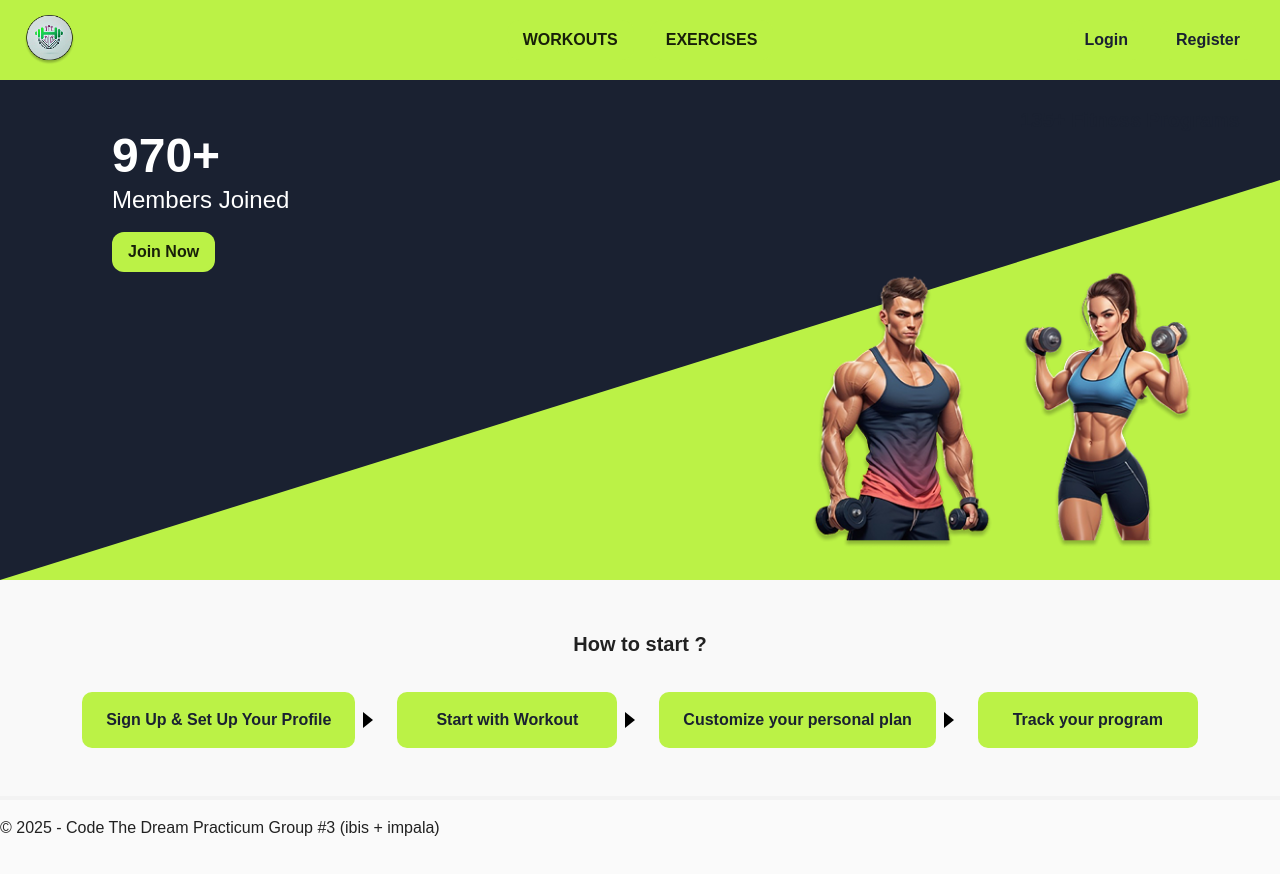
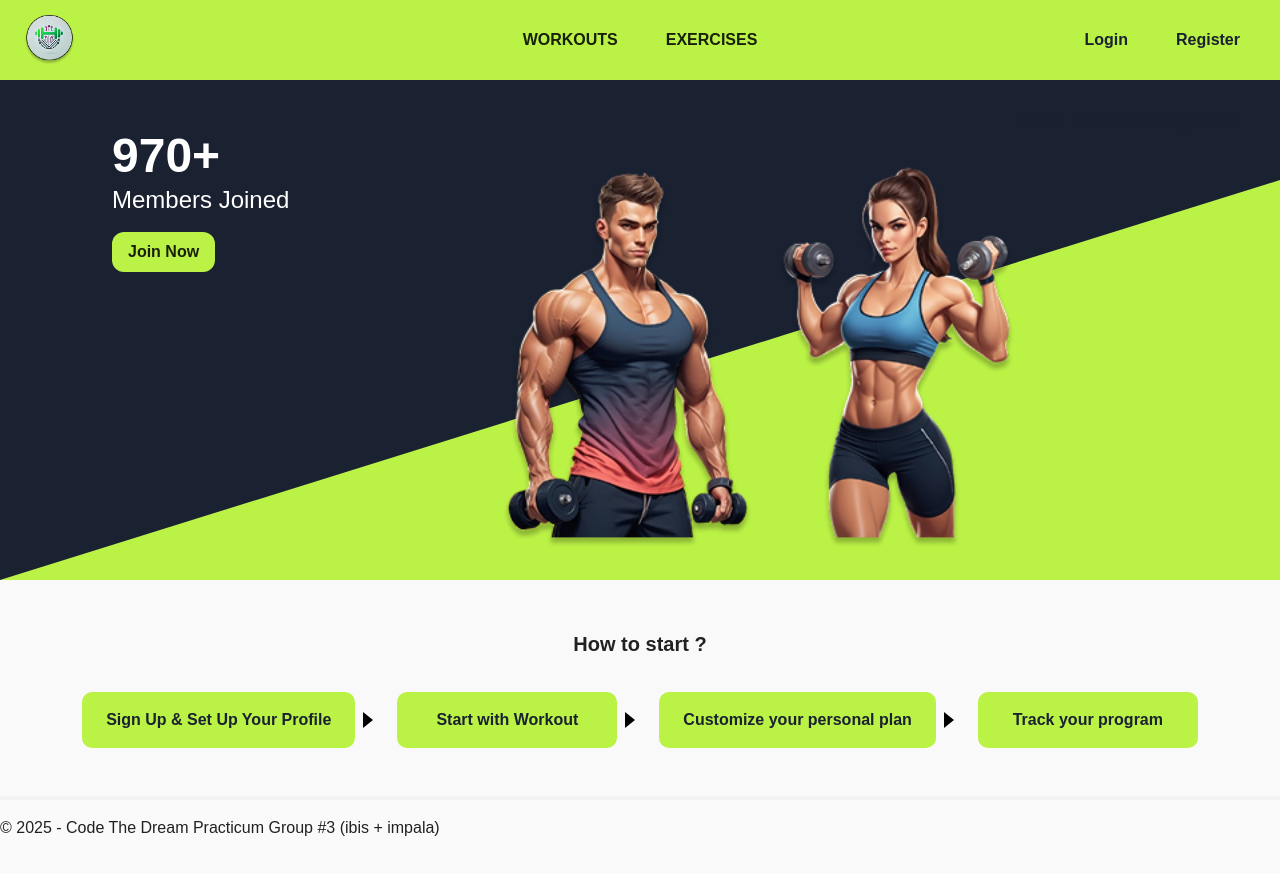
Before and after one commit to Code-the-Dream-School/ii-practicum-team-3-front, a React (Vite) app: page / in a window 1280 px wide. Shown: the top 874 px of the page. Built offline with nearby package versions, Linux system fonts and the light colour scheme.

Commit message:
Update image styling for fitness-man and fitness-woman on Home page

```diff
--- a/src/pages/Home.jsx
+++ b/src/pages/Home.jsx
@@ -69,19 +69,30 @@ function Home() {
             sx={{
               display: 'flex',
               alignItems: 'flex-end',
-              gap: 2,
-              pr: 4,
+              gap: { xs: 2, md: 1 },
+              flex: 1,
+              justifyContent: 'center',
             }}
           >
             <img
               src="/images/fitness-man.png"
               alt="Fitness Man"
-              style={{ maxHeight: '280px', objectFit: 'contain' }}
+              style={{
+                width: '260px',
+                maxWidth: '30vw',
+                height: 'auto',
+                objectFit: 'contain',
+              }}
             />
             <img
               src="/images/fitness-woman.png"
               alt="Fitness Woman"
-              style={{ maxHeight: '280px', objectFit: 'contain' }}
+              style={{
+                width: '260px',
+                maxWidth: '30vw',
+                height: 'auto',
+                objectFit: 'contain',
+              }}
             />
           </Box>
 
```
